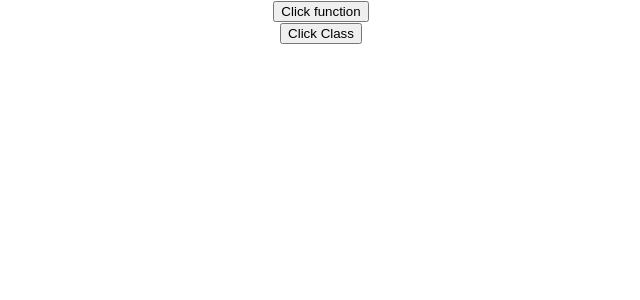
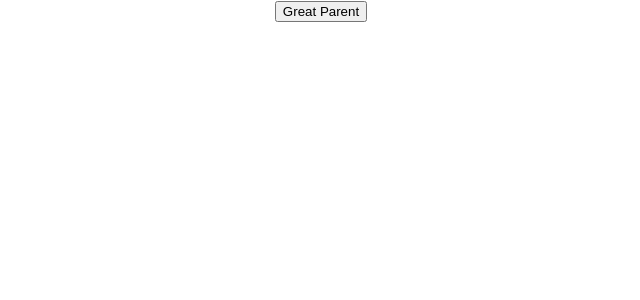
Before and after one commit to Piriyalini8/ReactJs-Tutorial, a React (Create React App) app: page / in a window 1280 px wide. Shown: the top 300 px of the page, without its empty margins (319-959 px from the left). Built offline with nearby package versions, Linux system fonts and the light colour scheme.

Commit message:
After v15

```diff
--- a/src/App.js
+++ b/src/App.js
@@ -3,12 +3,14 @@
 import './App.css';
 import ClassClick from './components/ClassClick';
 import Counter from './components/Counter';
+import EventBind from './components/EventBind';
 import FunctionClick from './components/FunctionClick';
 //default export
 // import MyApp from './components/Greet';
 import Greet from './components/Greet';
 import Hello from './components/Hello';
 import Message from './components/Message';
+import ParentComponent from './components/ParentComponent';
 import Welcome from './components/Welcome';
 //name export- this is the must to export with same name
 // import {Greet} from './components/Greet';
@@ -32,8 +34,10 @@
 
       {/* <Message/> */}
       {/* <Counter/> */}
-      <FunctionClick/>
-      <ClassClick/>
+      {/* <FunctionClick/> */}
+      {/* <ClassClick/> */}
+      {/* <EventBind/> */}
+      <ParentComponent/>
     </div>
   );
   }
--- /dev/null
+++ b/src/components/ChildComponent.js
@@ -0,0 +1,15 @@
+import React from 'react'
+
+function ChildComponent(props) {
+    return (
+        <div>
+            {/* passing reference to a method as props to the child component */}
+            {/* <button onClick={props.greetHandler}>Great Parent</button> */}
+
+            {/* pass parameter when calling the parent method  from child  component  */}
+            <button onClick={()=>props.greetHandler('child ')}>Great Parent</button>
+        </div>
+    )
+}
+
+export default ChildComponent
--- /dev/null
+++ b/src/components/EventBind.js
@@ -0,0 +1,50 @@
+import React, { Component } from 'react'
+class EventBind extends Component {
+    constructor(props) {
+        super(props)
+
+        this.state = {
+             message:'Hello'
+        }
+        {/* Binding in constructor as oppossed to binding in render method */}
+        this.clickHandler=this.clickHandler.bind(this)
+    }
+
+    // // method 1 to 3
+    // clickHandler(){
+    //     this.setState({
+    //         message:'Good Bye!'
+    //     })
+    //     console.log(this)
+    // }
+
+    // use arrow function as class property
+    clickHandler=()=>{
+        this.setState({
+            message:'Good Bye!'
+        })
+    }
+
+    render() {
+        return (
+            <div>
+                <div>{this.state.message}</div>
+                {/* Not work */}
+                {/* <button onClick={this.clickHandler}>Click</button> */}
+
+                {/* bind Handler in render method */}
+               {/* <button onClick={this.clickHandler.bind(this)}>Click</button>  */}
+
+               {/* use arrow function in render method */}
+               {/* <button onClick={()=>this.clickHandler()}>Click</button> */}
+
+               {/* Binding in constructor as oppossed to binding in render method */}
+               {/* official method line - 10 */}
+                <button onClick={this.clickHandler}>Click</button>
+                {/* also used for arrow function in class property */}
+            </div>
+        )
+    }
+}
+
+export default EventBind
--- /dev/null
+++ b/src/components/ParentComponent.js
@@ -0,0 +1,33 @@
+import React, { Component } from 'react'
+import ChildComponent from './ChildComponent'
+
+class ParentComponent extends Component {
+    constructor(props) {
+        super(props)
+
+        this.state = {
+             parentName:'Parent'
+        }
+        this.greetParent=this.greetParent.bind(this)
+    }
+
+    // passing reference  without parameter
+    // greetParent(){
+    //     alert(`Hello ${this.state.parentName}`)
+    // }
+
+    // method with parameter
+    greetParent(childName){
+        alert(`Hello ${this.state.parentName} from ${childName}`)
+    }
+    render() {
+
+        return (
+            <div>
+           <ChildComponent greetHandler={this.greetParent}/>
+            </div>
+        )
+    }
+}
+
+export default ParentComponent
```
Also changed, not shown: src/userGreeting.js (added).
